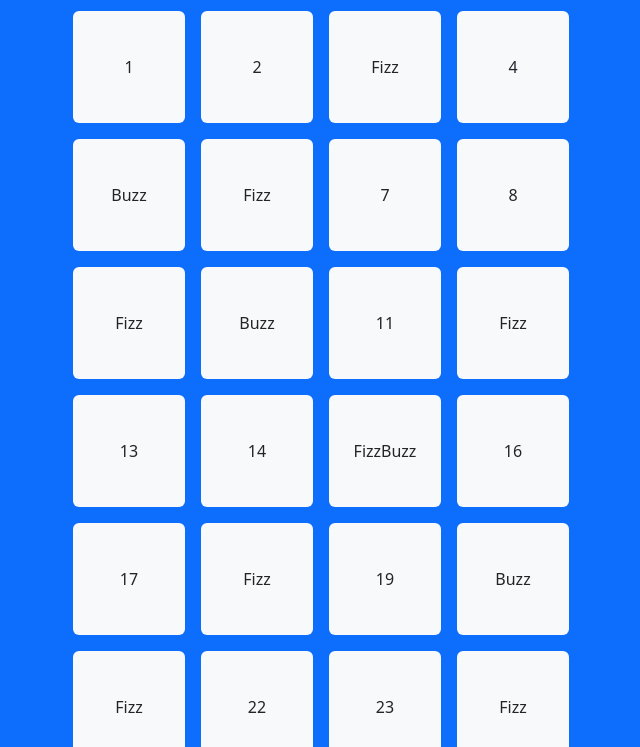
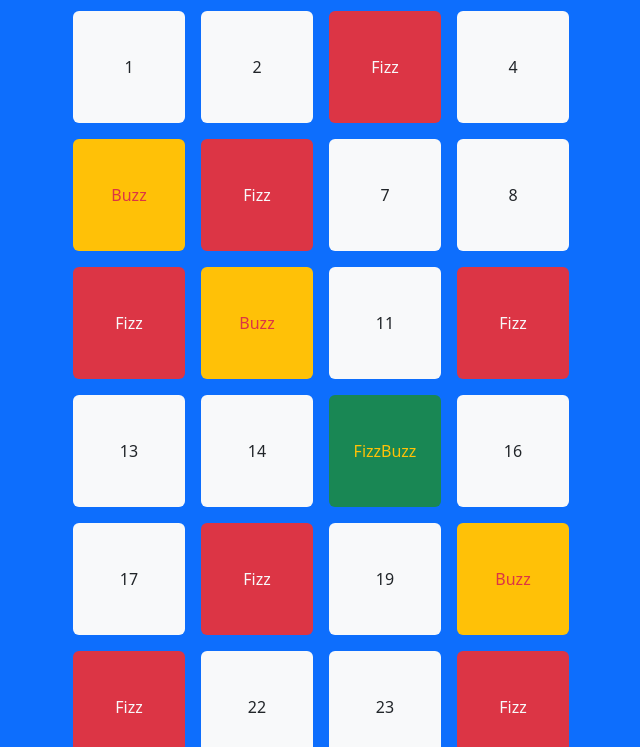
Before and after one commit to filippo-falcone/js-fizzbuzz, a plain HTML site: page index.html in a window 1280 px wide. Shown: the part 53-800 px from the top of the page, without its empty margins (319-959 px from the left). Drawn offline with nearby package versions, Linux system fonts and the light colour scheme.

Commit message:
feat: add style to element

```diff
--- a/index.html
+++ b/index.html
@@ -13,7 +13,7 @@
 </head>
 
 <body class=" bg-primary">
-    <div class="container w-50 text-center">
+    <div class="container-lg w-50 text-center">
         <h1 class="text-warning">FizzBuzzDOM</h1>
         <div class="d-flex flex-wrap justify-content-center" id="number-container"></div>
     </div>
--- a/js/script.js
+++ b/js/script.js
@@ -21,11 +21,23 @@ for (let i = 1; i <= 100; i++) {
     number.classList.add('mx-2');
     number.classList.add('my-2');
     number.classList.add('rounded');
-    number.classList.add('bg-light');
     number.classList.add('text-center');
     number.classList.add('d-flex');
     number.classList.add('align-items-center');
     number.classList.add('justify-content-center');
+    if (i % 3 === 0 && i % 5 === 0) {
+        number.classList.add('bg-success');
+        number.classList.add('text-warning');
+    } else if (i % 3 === 0) {
+        number.classList.add('bg-danger');
+        number.classList.add('text-light');
+    } else if (i % 5 === 0) {
+        number.classList.add('bg-warning');
+        number.classList.add('text-danger');
+    } else {
+        number.classList.add('bg-light');
+    }
+
     // - Appendo l'elemento al container
     numberContainer.append(number);
 }
```
